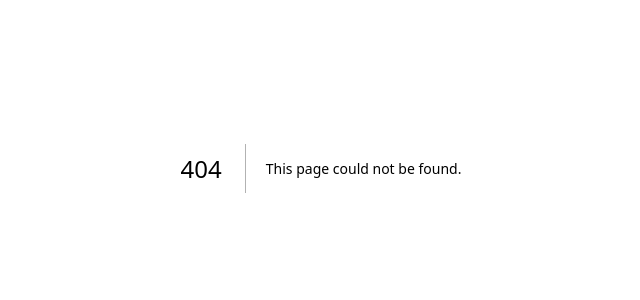
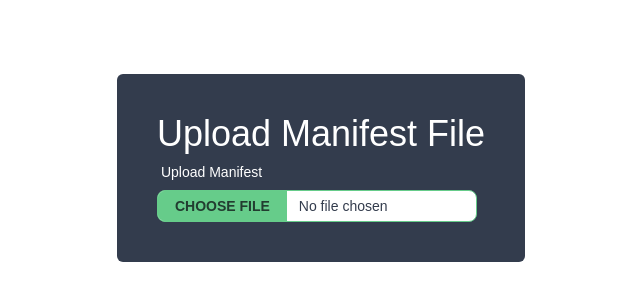
Before and after one commit to ZacharyTa/CS179-Product, a Next.js app: page /manifest-upload in a window 1280 px wide. Before the commit this address had no page. Shown: the part 248-548 px from the top of the page, without its empty margins (319-959 px from the left). Built offline with nearby package versions, Linux system fonts and the light colour scheme.

Commit message:
Added manifest upload page. Slight adjustment to ManifestUpload component to make text easier to read

```diff
--- /dev/null
+++ b/src/app/manifest-upload/page.tsx
@@ -0,0 +1,24 @@
+"use client";
+import React from "react";
+import { useRouter } from "next/navigation";
+import Cookies from "js-cookie";
+import ManifestUpload from "@/components/ManifestUpload";
+
+export default function UploadPage() {
+  const router = useRouter();
+
+  const handleManifestUpload = (manifestText: string) => {
+    const savedManifestText = Cookies.set("manifestText", manifestText);
+    if (savedManifestText) {
+      router.push("/selection");
+    }
+  };
+  return (
+    <div className="h-screen flex items-center justify-center text-4xl bg-base-100">
+      <div className="flex flex-col text-center rounded-md p-10 bg-base-content">
+        <h1 className="text-white">Upload Manifest File</h1>
+        <ManifestUpload onManifestUpload={handleManifestUpload} />
+      </div>
+    </div>
+  );
+}
--- a/src/app/signin/page.tsx
+++ b/src/app/signin/page.tsx
@@ -7,7 +7,8 @@ export default function SignInPage() {
   const [name, setName] = useState<string>("");
 
   const handleSignIn = () => {
-    if (name?.toLocaleLowerCase() === "zachary") router.push("/selection");
+    if (name?.toLocaleLowerCase() === "zachary")
+      router.push("/manifest-upload");
   };
 
   return (
--- a/src/components/ManifestUpload.tsx
+++ b/src/components/ManifestUpload.tsx
@@ -29,7 +29,7 @@ const ManifestUpload: React.FC<ManifestUploadProps> = ({
         <input
           type="file"
           accept=".txt"
-          className="file-input file-input-bordered file-input-primary file-input-sm w-full max-w-xs"
+          className="file-input file-input-bordered file-input-primary text-base-content file-input-sm w-full max-w-xs"
           onChange={handleFileChange}
         />
       </label>
```
